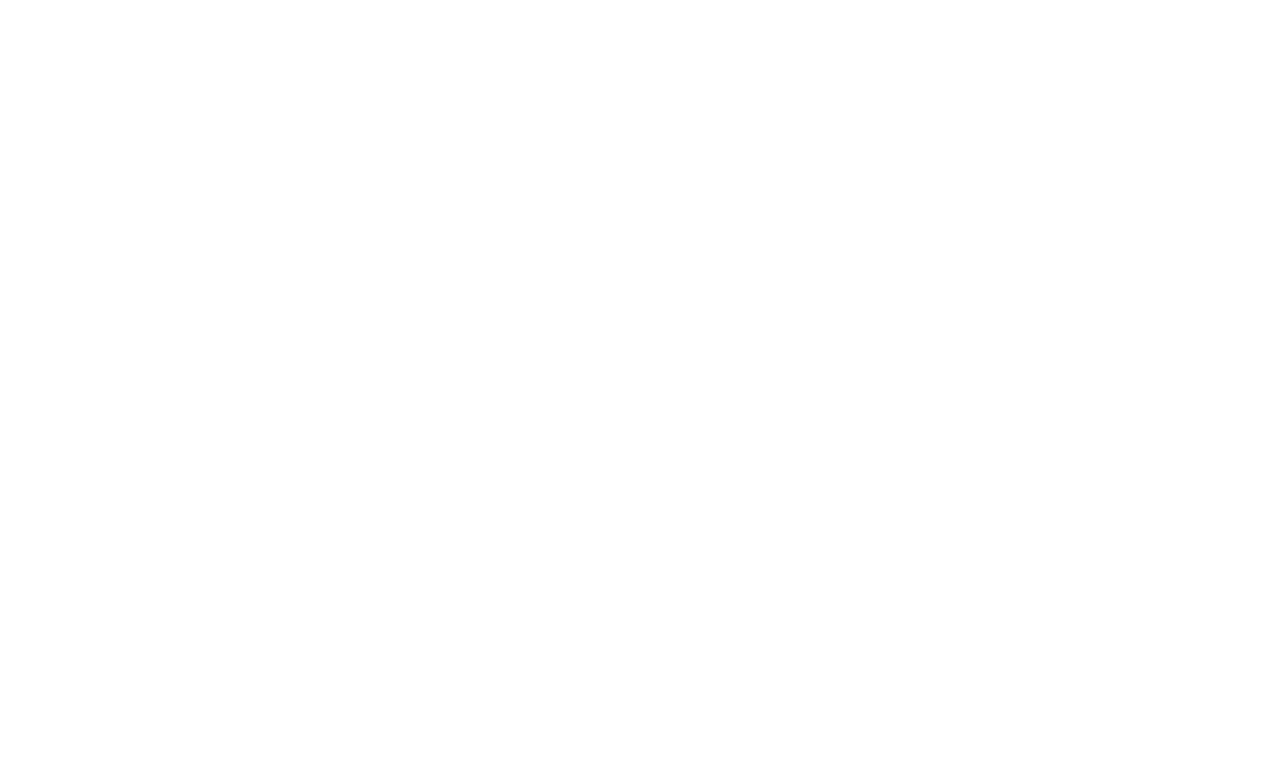
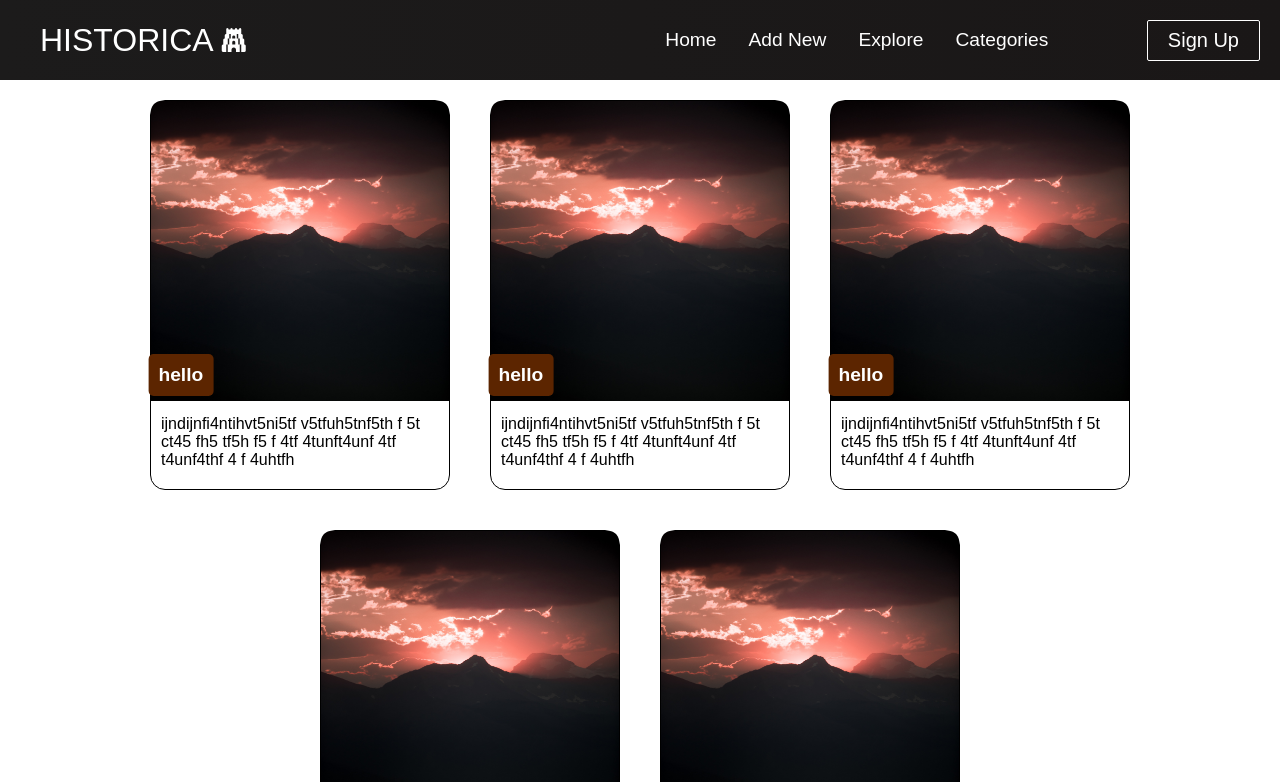
Before and after one commit to andfernando-code/HISTORICA, a React (Create React App) app: page /explore in a window 1280 px wide. Before the commit this address had no page. Shown: the top 782 px of the page. Built offline with nearby package versions, Linux system fonts and the light colour scheme; no server answers.

Commit message:
Explore page

```diff
--- a/src/App.js
+++ b/src/App.js
@@ -2,10 +2,10 @@
 import "./App.css";
 import { BrowserRouter, Routes, Route } from "react-router-dom";
 import Home from "./components/pages/Home";
-import Products from "./components/pages/Products";
 import SignUp from "./components/pages/SignUp";
 import AddNew from "./components/pages/AddNew";
 import Login from "./components/pages/Login";
+import Explore from "./components/pages/Explore";
 
 function App() {
   return (
@@ -14,7 +14,7 @@
         <Routes>
           <Route path="/" exact Component={Home} />
           <Route path="/addnew" Component={AddNew} />
-          <Route path="/products" Component={Products} />
+          <Route path="/explore" Component={Explore} />
           <Route path="/sign-up" Component={SignUp}/>
           <Route path="/Login" Component={Login} />
         </Routes>
--- a/src/components/NavBar.js
+++ b/src/components/NavBar.js
@@ -62,8 +62,8 @@
               </Link>
             </li>
             <li className="nav-item">
-              <Link to="/products" className="nav-links" onClick={closeMobileMenu}>
-                Products
+              <Link to="/explore" className="nav-links" onClick={closeMobileMenu}>
+                Explore
               </Link>
             </li>
             <li className="nav-item">
--- /dev/null
+++ b/src/components/pages/Explore.css
@@ -0,0 +1,56 @@
+.explore-container {
+    width: 100%;
+    display: flex;
+    justify-content: center;
+    align-items: center;
+    flex-wrap: wrap;
+}
+
+.explore-container .explore-box {
+    display: flex;
+    flex-wrap: wrap; /* Ensure items inside the box wrap if needed */
+    justify-content: center;
+    width: 80%;
+}
+
+.explore-container .explore-box .explore-card {
+    width: 300px;
+    border: 1px solid black;
+    height: fit-content;
+    padding: 0 0 10px 0;
+    margin: 20px;
+    border-radius: 15px;
+}
+
+.image {
+    position: relative;
+}
+
+.image img {
+    width: 100%;
+    height: 300px;
+    border-radius: 10px 10px 0 0;
+}
+
+.explore-box a{
+    text-decoration: none !important;
+}
+
+.explore-box .explore-card p {
+    color: black;
+    padding: 10px;
+    word-wrap: break-word;
+}
+
+.image h5 {
+    position: absolute;
+    top: 90%;
+    left: 10%;
+    transform: translate(-50%, -50%);
+    color: white;
+    background-color: rgb(92, 37, 0); /* Optional: Adds a semi-transparent background */
+    padding: 10px;
+    border-radius: 5px;
+    font-size: 1.2em; /* Adjust as needed */
+    text-align: center;
+}
--- /dev/null
+++ b/src/components/pages/Explore.js
@@ -0,0 +1,78 @@
+import React from "react";
+import NavBar from "../NavBar";
+import Footer from "../Footer";
+import "./Explore.css";
+import { Link } from "react-router-dom";
+
+export default function Explore() {
+  return (
+    <>
+      <NavBar />
+      <div className="explore-container">
+        <div className="explore-box">
+          <div className="explore-card">
+            <Link to="/explore">
+              <div className="image">
+                <img src="images/img-1.jpg" alt="hi" />
+                <h5>hello</h5>
+              </div>
+              <p>
+                ijndijnfi4ntihvt5ni5tf v5tfuh5tnf5th f 5t ct45 fh5 tf5h f5 f 4tf
+                4tunft4unf 4tf t4unf4thf 4 f 4uhtfh
+              </p>
+            </Link>
+          </div>
+          <div className="explore-card">
+            <Link to="/explore">
+              <div className="image">
+                <img src="images/img-1.jpg" alt="hi" />
+                <h5>hello</h5>
+              </div>
+              <p>
+                ijndijnfi4ntihvt5ni5tf v5tfuh5tnf5th f 5t ct45 fh5 tf5h f5 f 4tf
+                4tunft4unf 4tf t4unf4thf 4 f 4uhtfh
+              </p>
+            </Link>
+          </div>
+          <div className="explore-card">
+            <Link to="/explore">
+              <div className="image">
+                <img src="images/img-1.jpg" alt="hi" />
+                <h5>hello</h5>
+              </div>
+              <p>
+                ijndijnfi4ntihvt5ni5tf v5tfuh5tnf5th f 5t ct45 fh5 tf5h f5 f 4tf
+                4tunft4unf 4tf t4unf4thf 4 f 4uhtfh
+              </p>
+            </Link>
+          </div>
+          <div className="explore-card">
+            <Link to="/explore">
+              <div className="image">
+                <img src="images/img-1.jpg" alt="hi" />
+                <h5>hello</h5>
+              </div>
+              <p>
+                ijndijnfi4ntihvt5ni5tf v5tfuh5tnf5th f 5t ct45 fh5 tf5h f5 f 4tf
+                4tunft4unf 4tf t4unf4thf 4 f 4uhtfh
+              </p>
+            </Link>
+          </div>
+          <div className="explore-card">
+            <Link to="/explore">
+              <div className="image">
+                <img src="images/img-1.jpg" alt="hi" />
+                <h5>hello</h5>
+              </div>
+              <p>
+                ijndijnfi4ntihvt5ni5tf v5tfuh5tnf5th f 5t ct45 fh5 tf5h f5 f 4tf
+                4tunft4unf 4tf t4unf4thf 4 f 4uhtfh
+              </p>
+            </Link>
+          </div>
+        </div>
+      </div>
+      <Footer />
+    </>
+  );
+}
--- a/src/components/pages/Products.js
+++ /dev/null
@@ -1,14 +0,0 @@
-import React from "react";
-import "../../App.css";
-import NavBar from "../NavBar";
-import Footer from "../Footer";
-
-export default function Products() {
-  return (
-    <>
-    <NavBar />
-      <h1 className="products">Products</h1>
-      <Footer />
-    </>
-  );
-}
```
